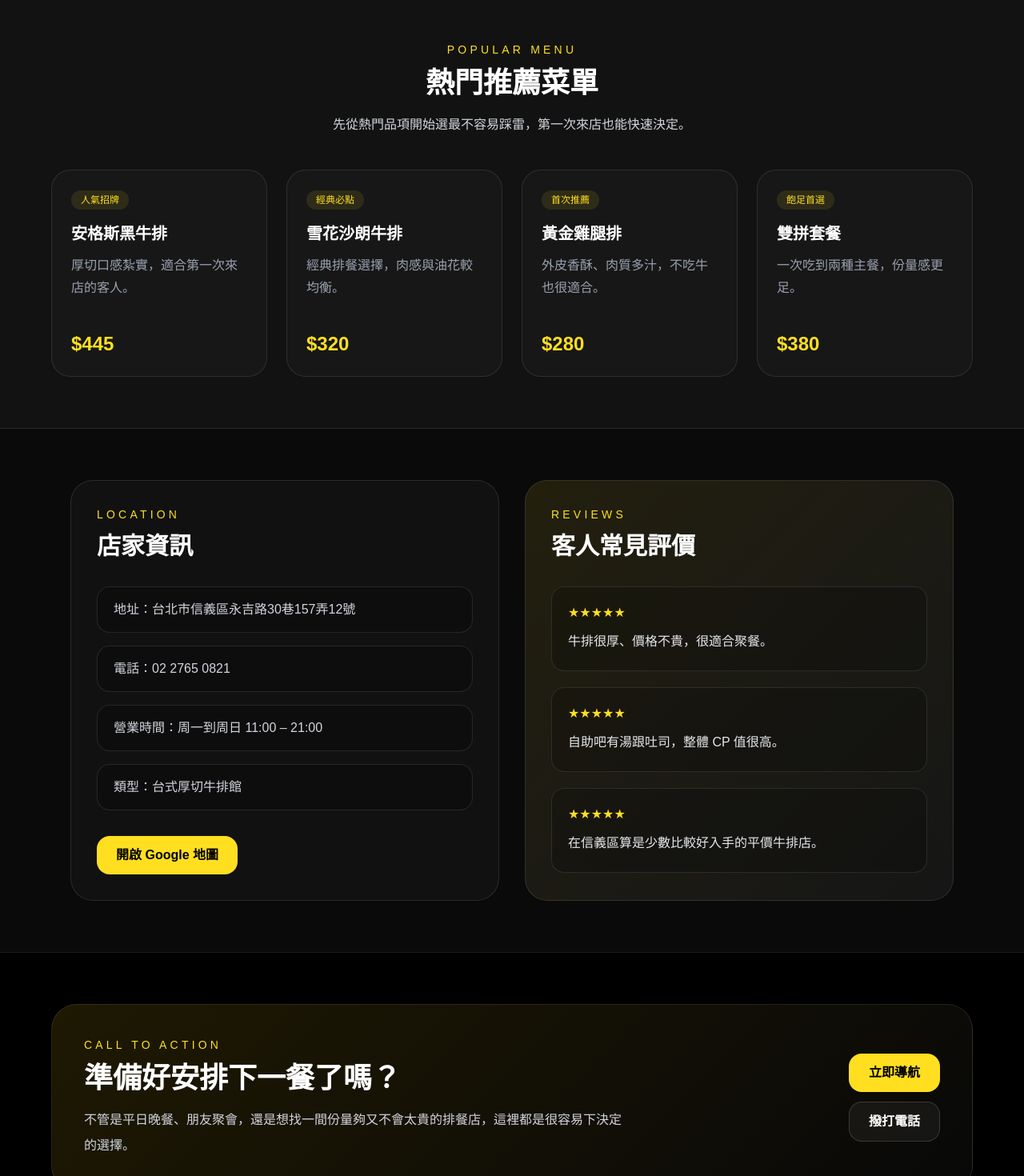
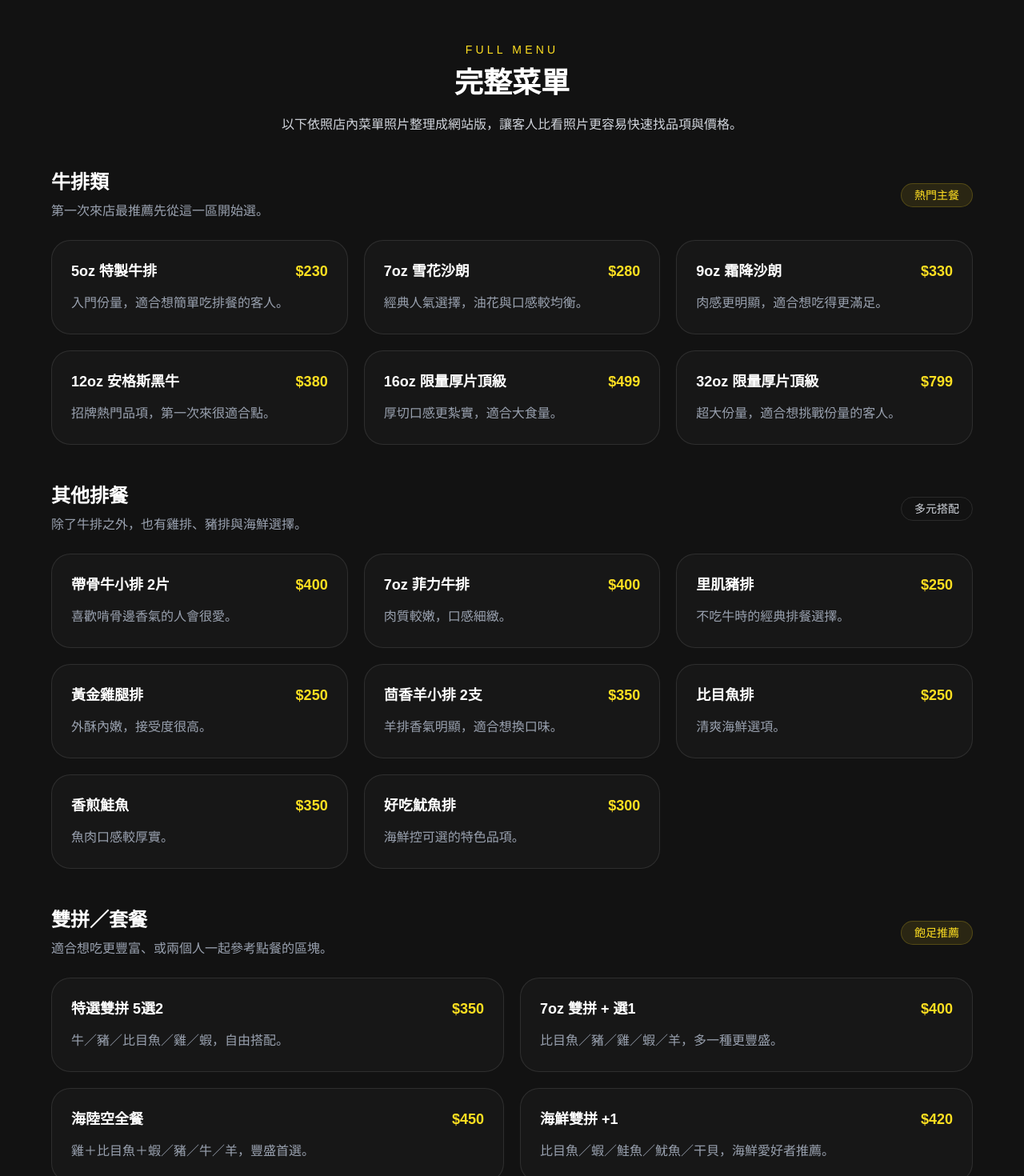
Before and after one commit to chester931225/niuniu-site, a Next.js app: page / in a window 1280 px wide. Shown: the part 1330-2800 px from the top of the page at 80% size. Built offline with nearby package versions, Linux system fonts and the light colour scheme.

Commit message:
add full menu section

```diff
--- a/app/page.tsx
+++ b/app/page.tsx
@@ -1,29 +1,48 @@
 export default function Page() {
-  const menuItems = [
-    {
-      name: '安格斯黑牛排',
-      desc: '厚切口感紮實，適合第一次來店的客人。',
-      price: '$445',
-      tag: '人氣招牌',
-    },
-    {
-      name: '雪花沙朗牛排',
-      desc: '經典排餐選擇，肉感與油花較均衡。',
-      price: '$320',
-      tag: '經典必點',
-    },
-    {
-      name: '黃金雞腿排',
-      desc: '外皮香酥、肉質多汁，不吃牛也很適合。',
-      price: '$280',
-      tag: '首次推薦',
-    },
-    {
-      name: '雙拼套餐',
-      desc: '一次吃到兩種主餐，份量感更足。',
-      price: '$380',
-      tag: '飽足首選',
-    },
+  const steakItems = [
+    { name: '5oz 特製牛排', price: '$230', desc: '入門份量，適合想簡單吃排餐的客人。' },
+    { name: '7oz 雪花沙朗', price: '$280', desc: '經典人氣選擇，油花與口感較均衡。' },
+    { name: '9oz 霜降沙朗', price: '$330', desc: '肉感更明顯，適合想吃得更滿足。' },
+    { name: '12oz 安格斯黑牛', price: '$380', desc: '招牌熱門品項，第一次來很適合點。' },
+    { name: '16oz 限量厚片頂級', price: '$499', desc: '厚切口感更紮實，適合大食量。' },
+    { name: '32oz 限量厚片頂級', price: '$799', desc: '超大份量，適合想挑戰份量的客人。' },
+  ]
+
+  const mixedItems = [
+    { name: '帶骨牛小排 2片', price: '$400', desc: '喜歡啃骨邊香氣的人會很愛。' },
+    { name: '7oz 菲力牛排', price: '$400', desc: '肉質較嫩，口感細緻。' },
+    { name: '里肌豬排', price: '$250', desc: '不吃牛時的經典排餐選擇。' },
+    { name: '黃金雞腿排', price: '$250', desc: '外酥內嫩，接受度很高。' },
+    { name: '茴香羊小排 2支', price: '$350', desc: '羊排香氣明顯，適合想換口味。' },
+    { name: '比目魚排', price: '$250', desc: '清爽海鮮選項。' },
+    { name: '香煎鮭魚', price: '$350', desc: '魚肉口感較厚實。' },
+    { name: '好吃魷魚排', price: '$300', desc: '海鮮控可選的特色品項。' },
+  ]
+
+  const comboItems = [
+    { name: '特選雙拼 5選2', price: '$350', desc: '牛／豬／比目魚／雞／蝦，自由搭配。' },
+    { name: '7oz 雙拼 + 選1', price: '$400', desc: '比目魚／豬／雞／蝦／羊，多一種更豐盛。' },
+    { name: '海陸空全餐', price: '$450', desc: '雞＋比目魚＋蝦／豬／牛／羊，豐盛首選。' },
+    { name: '海鮮雙拼 +1', price: '$420', desc: '比目魚／蝦／鮭魚／魷魚／干貝，海鮮愛好者推薦。' },
+  ]
+
+  const limitedItems = [
+    { name: '7oz 起司牛', price: '$280', desc: '濃郁起司搭配牛排，口味更厚重。' },
+    { name: '起司豬', price: '$260', desc: '起司風味與豬排結合，接受度高。' },
+    { name: '香煎起司雞', price: '$260', desc: '不吃牛也能享受起司系排餐。' },
+    { name: '7oz 牛排佐松露醬', price: '$280', desc: '多了松露香氣，整體更有層次。' },
+    { name: '12oz 黑松露安格斯', price: '$390', desc: '安格斯牛排搭配松露醬，質感升級。' },
+    { name: '16oz 厚切松露頂級', price: '$480', desc: '大份量＋松露風味的豪華版。' },
+  ]
+
+  const sideItems = [
+    { name: '脆炸薯條', price: '$60' },
+    { name: '雞塊', price: '$60' },
+    { name: '洋蔥圈', price: '$60' },
+    { name: '炸物拼盤', price: '$150' },
+    { name: '干貝 2顆', price: '$150' },
+    { name: '草蝦 1隻', price: '$50' },
+    { name: '花椰菜', price: '$50' },
   ]
 
   const features = [
@@ -73,7 +92,7 @@ export default function Page() {
             </div>
 
             <div className="mt-8 flex flex-wrap gap-3 text-sm text-gray-300">
-              <span className="rounded-full border border-white/10 px-3 py-1">周一到周日 11:00 – 21:00</span>
+              <span className="rounded-full border border-white/10 px-3 py-1">11:00 – 21:00</span>
               <span className="rounded-full border border-white/10 px-3 py-1">厚切排餐</span>
               <span className="rounded-full border border-white/10 px-3 py-1">信義區美食</span>
               <span className="rounded-full border border-white/10 px-3 py-1">聚餐推薦</span>
@@ -83,7 +102,7 @@ export default function Page() {
           <div className="grid gap-4">
             <div className="relative overflow-hidden rounded-[32px] border border-white/10 bg-white/5 shadow-2xl shadow-black/30">
               <img
-                src="/steak.jpg"
+                src="\steak.jpg"
                 alt="厚切牛排示意圖"
                 className="h-[420px] w-full object-cover"
               />
@@ -140,27 +159,127 @@ export default function Page() {
       <section className="border-y border-white/10 bg-white/[0.03] px-6 py-16">
         <div className="mx-auto max-w-6xl">
           <div className="mb-10 text-center">
-            <p className="text-sm uppercase tracking-[0.3em] text-yellow-300">Popular menu</p>
-            <h2 className="mt-3 text-3xl font-bold md:text-4xl">熱門推薦菜單</h2>
+            <p className="text-sm uppercase tracking-[0.3em] text-yellow-300">Full menu</p>
+            <h2 className="mt-3 text-3xl font-bold md:text-4xl">完整菜單</h2>
             <p className="mx-auto mt-4 max-w-2xl leading-8 text-gray-300">
-              先從熱門品項開始選最不容易踩雷，第一次來店也能快速決定。
+              以下依照店內菜單照片整理成網站版，讓客人比看照片更容易快速找品項與價格。
             </p>
           </div>
 
-          <div className="grid gap-6 md:grid-cols-2 xl:grid-cols-4">
-            {menuItems.map((item) => (
-              <div
-                key={item.name}
-                className="rounded-3xl border border-white/10 bg-neutral-900 p-6 transition hover:-translate-y-1 hover:border-yellow-300/40"
-              >
-                <div className="inline-flex rounded-full bg-yellow-300/10 px-3 py-1 text-xs font-medium text-yellow-300">
-                  {item.tag}
+          <div className="space-y-12">
+            <div>
+              <div className="mb-6 flex items-center justify-between gap-4">
+                <div>
+                  <h3 className="text-2xl font-bold text-white">牛排類</h3>
+                  <p className="mt-2 text-gray-400">第一次來店最推薦先從這一區開始選。</p>
                 </div>
-                <h3 className="mt-4 text-xl font-bold">{item.name}</h3>
-                <p className="mt-3 min-h-[72px] leading-7 text-gray-400">{item.desc}</p>
-                <div className="mt-6 text-2xl font-black text-yellow-300">{item.price}</div>
+                <span className="rounded-full border border-yellow-300/20 bg-yellow-300/10 px-4 py-1 text-sm text-yellow-300">
+                  熱門主餐
+                </span>
               </div>
-            ))}
+              <div className="grid gap-5 md:grid-cols-2 xl:grid-cols-3">
+                {steakItems.map((item) => (
+                  <div key={item.name} className="rounded-3xl border border-white/10 bg-neutral-900 p-6">
+                    <div className="flex items-start justify-between gap-4">
+                      <h4 className="text-lg font-bold">{item.name}</h4>
+                      <div className="text-lg font-black text-yellow-300">{item.price}</div>
+                    </div>
+                    <p className="mt-3 leading-7 text-gray-400">{item.desc}</p>
+                  </div>
+                ))}
+              </div>
+            </div>
+
+            <div>
+              <div className="mb-6 flex items-center justify-between gap-4">
+                <div>
+                  <h3 className="text-2xl font-bold text-white">其他排餐</h3>
+                  <p className="mt-2 text-gray-400">除了牛排之外，也有雞排、豬排與海鮮選擇。</p>
+                </div>
+                <span className="rounded-full border border-white/10 px-4 py-1 text-sm text-gray-300">
+                  多元搭配
+                </span>
+              </div>
+              <div className="grid gap-5 md:grid-cols-2 xl:grid-cols-3">
+                {mixedItems.map((item) => (
+                  <div key={item.name} className="rounded-3xl border border-white/10 bg-neutral-900 p-6">
+                    <div className="flex items-start justify-between gap-4">
+                      <h4 className="text-lg font-bold">{item.name}</h4>
+                      <div className="text-lg font-black text-yellow-300">{item.price}</div>
+                    </div>
+                    <p className="mt-3 leading-7 text-gray-400">{item.desc}</p>
+                  </div>
+                ))}
+              </div>
+            </div>
+
+            <div>
+              <div className="mb-6 flex items-center justify-between gap-4">
+                <div>
+                  <h3 className="text-2xl font-bold text-white">雙拼／套餐</h3>
+                  <p className="mt-2 text-gray-400">適合想吃更豐富、或兩個人一起參考點餐的區塊。</p>
+                </div>
+                <span className="rounded-full border border-yellow-300/20 bg-yellow-300/10 px-4 py-1 text-sm text-yellow-300">
+                  飽足推薦
+                </span>
+              </div>
+              <div className="grid gap-5 md:grid-cols-2 xl:grid-cols-2">
+                {comboItems.map((item) => (
+                  <div key={item.name} className="rounded-3xl border border-white/10 bg-neutral-900 p-6">
+                    <div className="flex items-start justify-between gap-4">
+                      <h4 className="text-lg font-bold">{item.name}</h4>
+                      <div className="text-lg font-black text-yellow-300">{item.price}</div>
+                    </div>
+                    <p className="mt-3 leading-7 text-gray-400">{item.desc}</p>
+                  </div>
+                ))}
+              </div>
+            </div>
+
+            <div>
+              <div className="mb-6 flex items-center justify-between gap-4">
+                <div>
+                  <h3 className="text-2xl font-bold text-white">限量版</h3>
+                  <p className="mt-2 text-gray-400">起司與松露系列，適合想吃特別一點的客人。</p>
+                </div>
+                <span className="rounded-full border border-white/10 px-4 py-1 text-sm text-gray-300">
+                  特色口味
+                </span>
+              </div>
+              <div className="grid gap-5 md:grid-cols-2 xl:grid-cols-3">
+                {limitedItems.map((item) => (
+                  <div key={item.name} className="rounded-3xl border border-white/10 bg-neutral-900 p-6">
+                    <div className="flex items-start justify-between gap-4">
+                      <h4 className="text-lg font-bold">{item.name}</h4>
+                      <div className="text-lg font-black text-yellow-300">{item.price}</div>
+                    </div>
+                    <p className="mt-3 leading-7 text-gray-400">{item.desc}</p>
+                  </div>
+                ))}
+              </div>
+            </div>
+
+            <div>
+              <div className="mb-6 flex items-center justify-between gap-4">
+                <div>
+                  <h3 className="text-2xl font-bold text-white">單點類</h3>
+                  <p className="mt-2 text-gray-400">想另外加點配料或炸物時可從這裡挑選。</p>
+                </div>
+                <span className="rounded-full border border-white/10 px-4 py-1 text-sm text-gray-300">
+                  加點選擇
+                </span>
+              </div>
+              <div className="grid gap-4 sm:grid-cols-2 lg:grid-cols-4">
+                {sideItems.map((item) => (
+                  <div key={item.name} className="rounded-2xl border border-white/10 bg-neutral-900 px-5 py-4">
+                    <div className="flex items-center justify-between gap-3">
+                      <div className="font-medium text-gray-200">{item.name}</div>
+                      <div className="font-bold text-yellow-300">{item.price}</div>
+                    </div>
+                  </div>
+                ))}
+              </div>
+            </div>
           </div>
         </div>
       </section>
@@ -178,7 +297,7 @@ export default function Page() {
                 電話：02 2765 0821
               </div>
               <div className="rounded-2xl border border-white/10 bg-black/20 px-5 py-4">
-                營業時間：周一到周日 11:00 – 21:00
+                營業時間：周一到週日 11:00 – 21:00
               </div>
               <div className="rounded-2xl border border-white/10 bg-black/20 px-5 py-4">
                 類型：台式厚切牛排館
```
